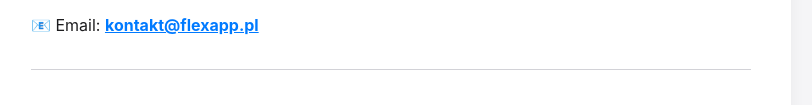
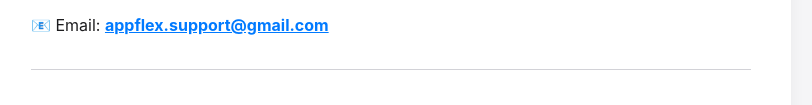
Before and after one commit to appflexsupport-arch/flex-app, a plain HTML site: page index.html in a window 1280 px wide. Both pictures are taken after a click on the button "Prywatność & Kontakt". Shown: the part 310-415 px from the top of the page, without its empty margins (249-1061 px from the left). Drawn offline with Linux system fonts and the light colour scheme.

Commit message:
Update index.html

```diff
--- a/index.html
+++ b/index.html
@@ -223,7 +223,7 @@
         <div id="privacy" class="tab-content">
             <h2>Kontakt ze wsparciem</h2>
             <p>Masz problem z aplikacją, znalazłeś błąd, a może masz pomysł na nową funkcję? Napisz do nas!</p>
-            <p>📧 Email: <strong><a href="mailto:appflex.support@gmail.com" style="color: var(--primary);">kontakt@flexapp.pl</a></strong></p>
+            <p>📧 Email: <strong><a href="mailto:appflex.support@gmail.com" style="color: var(--primary);">appflex.support@gmail.com</a></strong></p>
 
             <hr style="border: none; border-top: 1px solid var(--border); margin: 30px 0;">
 
```
